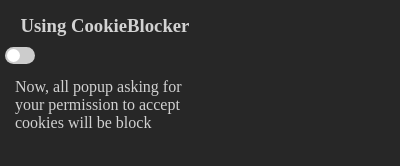
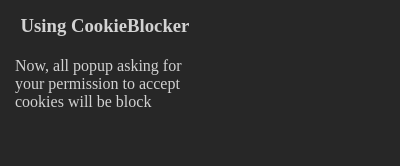
Before and after one commit to LucasGobatto/cookie-blocker, a browser extension: page extension/popup/menu.html in a window 400 px wide. Drawn offline with Linux system fonts and the light colour scheme.

Commit message:
clean code

```diff
--- a/extension/popup/menu.html
+++ b/extension/popup/menu.html
@@ -9,14 +9,7 @@
     <div>
       <h3>Using CookieBlocker</h3>
     </div>
-    <label class="switch">
-      <input type="checkbox" class="extention-input-checkbox" />
-      <span class="slider round"></span>
-    </label>
-    <p>
-      Now, all popup asking for your permission to accept cookies will be block
-    </p>
+    <p>Now, all popup asking for your permission to accept cookies will be block</p>
   </body>
   <link rel="stylesheet" href="style.css" />
-  <link rel="stylesheet" href="switch.css" />
 </html>
--- a/extension/popup/switch.css
+++ /dev/null
@@ -1,59 +0,0 @@
-
-.switch {
-  position: relative;
-  display: inline-block;
-  width: 30px;
-  height: 17px;
-}
-
-.switch input {
-  opacity: 0;
-  width: 0;
-  height: 0;
-}
-
-.slider {
-  position: absolute;
-  cursor: pointer;
-  top: 0;
-  left: 0;
-  right: 0;
-  bottom: 0;
-  background-color: #ccc;
-  -webkit-transition: .4s;
-  transition: .4s;
-}
-
-.slider:before {
-  position: absolute;
-  content: "";
-  height: 13px;
-  width: 13px;
-  left: 2px;
-  bottom: 2px;
-  background-color: white;
-  -webkit-transition: .4s;
-  transition: .4s;
-}
-
-input:checked + .slider {
-  background-color: #2196F3;
-}
-
-input:focus + .slider {
-  box-shadow: 0 0 1px #2196F3;
-}
-
-input:checked + .slider:before {
-  -webkit-transform: translateX(13px);
-  -ms-transform: translateX(13px);
-  transform: translateX(13px);
-}
-
-.slider.round {
-  border-radius: 17px;
-}
-
-.slider.round:before {
-  border-radius: 50%;
-}
```
